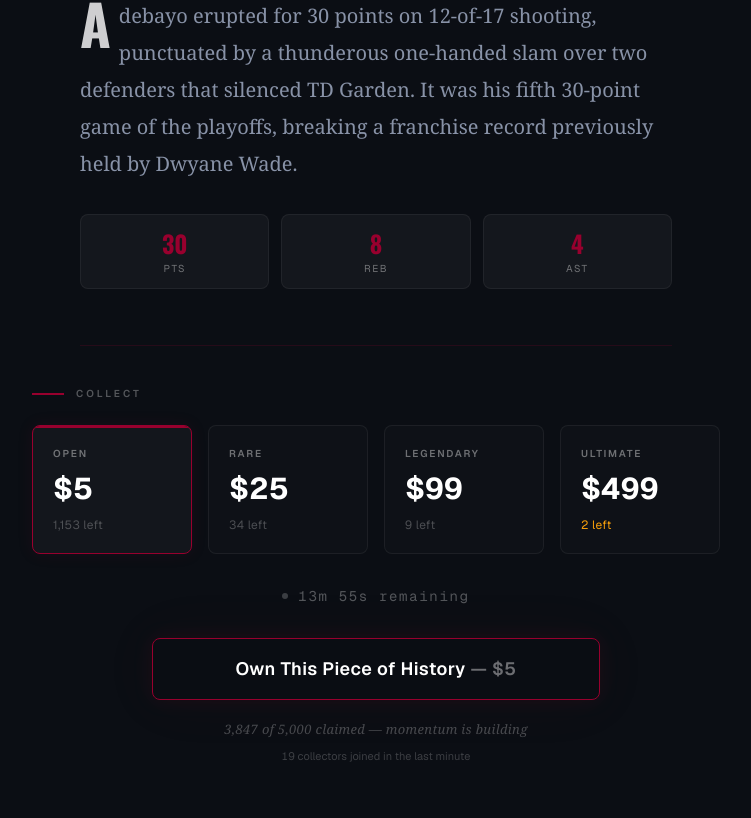
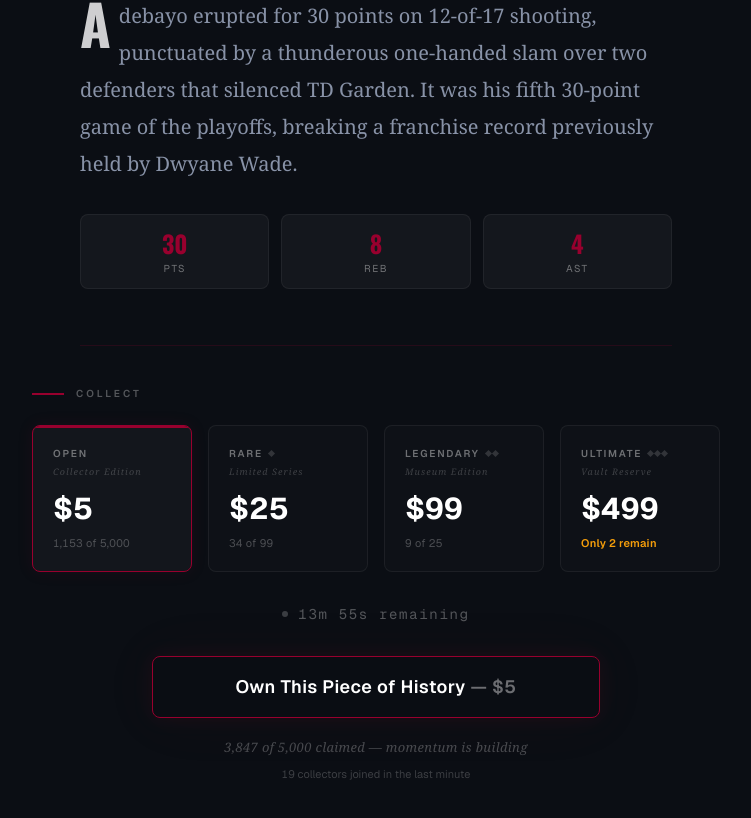
Before and after one commit to roham/tst-prototypes, a Next.js app: page /broadcast/bam in a window 1280 px wide. Shown: the part 518-1336 px from the top of the page, without its empty margins (264-1015 px from the left). Built offline with nearby package versions, Linux system fonts and the light colour scheme.

Commit message:
v0.15: broadcast — prestige rarity tiers: editorial taglines, diamond hierarchy, edition context, shimmer on premium, low-stock pulse

```diff
--- a/app/broadcast/[momentId]/page.tsx
+++ b/app/broadcast/[momentId]/page.tsx
@@ -487,6 +487,22 @@ export default function BroadcastPage() {
 // Tier Card
 // ═══════════════════════════════════════════════════════════════════════════
 
+// Editorial taglines per tier — Sotheby's catalog energy
+const TIER_TAGLINE: Record<string, string> = {
+  Open: 'Collector Edition',
+  Rare: 'Limited Series',
+  Legendary: 'Museum Edition',
+  Ultimate: 'Vault Reserve',
+};
+
+// Rarity diamond count — visual hierarchy
+const TIER_DIAMONDS: Record<string, number> = {
+  Open: 0,
+  Rare: 1,
+  Legendary: 2,
+  Ultimate: 3,
+};
+
 function TierCard({
   tier,
   isSelected,
@@ -500,17 +516,27 @@ function TierCard({
   rgb: string;
   onSelect: () => void;
 }) {
+  const isPremium = tier.tier === 'Legendary' || tier.tier === 'Ultimate';
+  const isLowStock = tier.remaining <= 5;
+  const diamonds = TIER_DIAMONDS[tier.tier] ?? 0;
+
   return (
     <button
       onClick={onSelect}
-      className="group relative flex flex-col items-start rounded-lg border p-4 text-left transition-all duration-200 overflow-hidden md:p-5"
+      className={`group relative flex flex-col items-start rounded-lg border p-4 text-left transition-all duration-300 overflow-hidden md:p-5 ${
+        isPremium && isSelected ? 'broadcast-tier-shimmer' : ''
+      }`}
       style={{
-        borderColor: isSelected ? teamColor : 'rgba(255,255,255,0.06)',
+        borderColor: isSelected
+          ? isLowStock ? '#F59E0B' : teamColor
+          : 'rgba(255,255,255,0.06)',
         backgroundColor: isSelected
           ? 'rgba(255,255,255,0.035)'
           : 'rgba(255,255,255,0.015)',
         boxShadow: isSelected
-          ? `inset 0 1px 0 rgba(255,255,255,0.05), 0 0 16px rgba(${rgb},0.10)`
+          ? isLowStock
+            ? `inset 0 1px 0 rgba(255,255,255,0.05), 0 0 20px rgba(245,158,11,0.12)`
+            : `inset 0 1px 0 rgba(255,255,255,0.05), 0 0 16px rgba(${rgb},0.10)`
           : 'none',
       }}
     >
@@ -518,27 +544,57 @@ function TierCard({
       <div
         className="absolute top-0 left-0 right-0 h-[2px] transition-opacity duration-300"
         style={{
-          backgroundColor: teamColor,
+          backgroundColor: isLowStock && isSelected ? '#F59E0B' : teamColor,
           opacity: isSelected ? 1 : 0,
         }}
       />
-      {/* Tier name */}
-      <span className="text-[10px] font-semibold uppercase tracking-[0.18em] text-white/40">
-        {tier.tier}
+
+      {/* Tier name + diamonds */}
+      <div className="flex items-center gap-1.5">
+        <span className="text-[10px] font-semibold uppercase tracking-[0.18em] text-white/40">
+          {tier.tier}
+        </span>
+        {diamonds > 0 && (
+          <span className="flex gap-0.5">
+            {Array.from({ length: diamonds }).map((_, i) => (
+              <span
+                key={i}
+                className="inline-block w-[5px] h-[5px] rotate-45"
+                style={{
+                  backgroundColor: isSelected ? teamColor : 'rgba(255,255,255,0.15)',
+                  transition: 'background-color 0.3s',
+                }}
+              />
+            ))}
+          </span>
+        )}
+      </div>
+
+      {/* Editorial tagline */}
+      <span className="mt-1 text-[9px] tracking-[0.12em] text-white/20"
+        style={{ fontFamily: "Georgia, 'Times New Roman', serif", fontStyle: 'italic' }}
+      >
+        {TIER_TAGLINE[tier.tier] ?? tier.tier}
       </span>
 
       {/* Price */}
-      <span className="mt-2.5 text-2xl font-bold text-white md:text-3xl">
+      <span className="mt-3 text-2xl font-bold text-white md:text-3xl">
         ${tier.price}
       </span>
 
-      {/* Remaining */}
+      {/* Edition context — "X of Y" format feels more prestige than just "X left" */}
       <span
-        className={`mt-2.5 text-xs tracking-wide ${
-          tier.remaining <= 5 ? 'text-[#F59E0B]' : 'text-white/25'
+        className={`mt-2 text-[11px] tabular-nums tracking-wide transition-colors duration-300 ${
+          isLowStock ? 'text-[#F59E0B] font-semibold' : 'text-white/25'
         }`}
       >
-        {tierUrgencyLabel(tier.remaining)}
+        {isLowStock ? (
+          <span className={isSelected ? 'broadcast-low-stock-pulse' : ''}>
+            {tier.remaining === 1 ? 'Final edition' : `Only ${tier.remaining} remain`}
+          </span>
+        ) : (
+          <span>{tier.remaining.toLocaleString()} of {tier.size.toLocaleString()}</span>
+        )}
       </span>
     </button>
   );
@@ -720,6 +776,14 @@ function CertificateScreen({
               Certificate of Ownership
             </p>
 
+            {/* Tier tagline — editorial prestige */}
+            <p
+              className="text-center mt-2 text-[11px] tracking-[0.1em] text-white/20"
+              style={{ fontFamily: "Georgia, 'Times New Roman', serif", fontStyle: 'italic' }}
+            >
+              {TIER_TAGLINE[tier.tier] ?? tier.tier}
+            </p>
+
             {/* Accent rule */}
             <div
               className="mx-auto mt-4 mb-6 h-[1px] w-12"
@@ -728,6 +792,18 @@ function CertificateScreen({
 
             {/* Edition — the star of the certificate */}
             <div className="text-center">
+              {/* Diamonds for premium tiers */}
+              {(TIER_DIAMONDS[tier.tier] ?? 0) > 0 && (
+                <div className="flex items-center justify-center gap-1 mb-3">
+                  {Array.from({ length: TIER_DIAMONDS[tier.tier] ?? 0 }).map((_, i) => (
+                    <span
+                      key={i}
+                      className="inline-block w-[6px] h-[6px] rotate-45"
+                      style={{ backgroundColor: moment.teamColors.primary }}
+                    />
+                  ))}
+                </div>
+              )}
               <span
                 className="text-[42px] font-mono font-bold tabular-nums tracking-tight"
                 style={{ color: moment.teamColors.primary }}
@@ -808,27 +884,3 @@ function ShareButton({ label }: { label: string }) {
     </button>
   );
 }
-
-function QRPlaceholder() {
-  return (
-    <svg
-      width="36"
-      height="36"
-      viewBox="0 0 40 40"
-      fill="none"
-      className="text-white/15"
-    >
-      <rect x="2" y="2" width="14" height="14" rx="1" stroke="currentColor" strokeWidth="1.5" />
-      <rect x="24" y="2" width="14" height="14" rx="1" stroke="currentColor" strokeWidth="1.5" />
-      <rect x="2" y="24" width="14" height="14" rx="1" stroke="currentColor" strokeWidth="1.5" />
-      <rect x="6" y="6" width="6" height="6" rx="0.5" fill="currentColor" />
-      <rect x="28" y="6" width="6" height="6" rx="0.5" fill="currentColor" />
-      <rect x="6" y="28" width="6" height="6" rx="0.5" fill="currentColor" />
-      <rect x="24" y="24" width="4" height="4" fill="currentColor" />
-      <rect x="30" y="24" width="4" height="4" fill="currentColor" />
-      <rect x="24" y="30" width="4" height="4" fill="currentColor" />
-      <rect x="34" y="30" width="4" height="4" fill="currentColor" />
-      <rect x="30" y="34" width="4" height="4" fill="currentColor" />
-    </svg>
-  );
-}
--- a/app/globals.css
+++ b/app/globals.css
@@ -236,3 +236,28 @@ body {
 .supreme-burst-ring-delayed {
   animation: supreme-burst-expand 2.2s cubic-bezier(0.16, 1, 0.3, 1) 0.5s both;
 }
+
+/* Broadcast tier card — prestige shimmer for premium tiers */
+@keyframes broadcast-shimmer {
+  0% { background-position: -200% 0; }
+  100% { background-position: 200% 0; }
+}
+.broadcast-tier-shimmer::after {
+  content: '';
+  position: absolute;
+  inset: 0;
+  border-radius: inherit;
+  pointer-events: none;
+  background: linear-gradient(105deg, transparent 40%, rgba(255,255,255,0.04) 45%, rgba(255,255,255,0.08) 50%, rgba(255,255,255,0.04) 55%, transparent 60%);
+  background-size: 200% 100%;
+  animation: broadcast-shimmer 4s ease-in-out infinite;
+}
+
+/* Broadcast low-stock pulse — amber urgency for scarce tiers */
+@keyframes broadcast-low-stock {
+  0%, 100% { opacity: 1; }
+  50% { opacity: 0.6; }
+}
+.broadcast-low-stock-pulse {
+  animation: broadcast-low-stock 1.5s ease-in-out infinite;
+}
```
